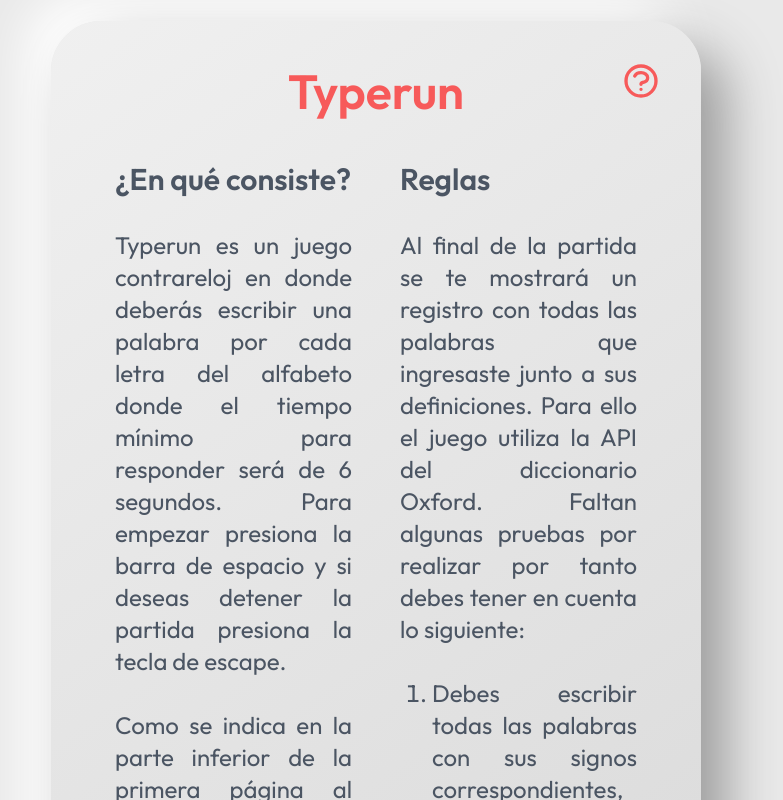
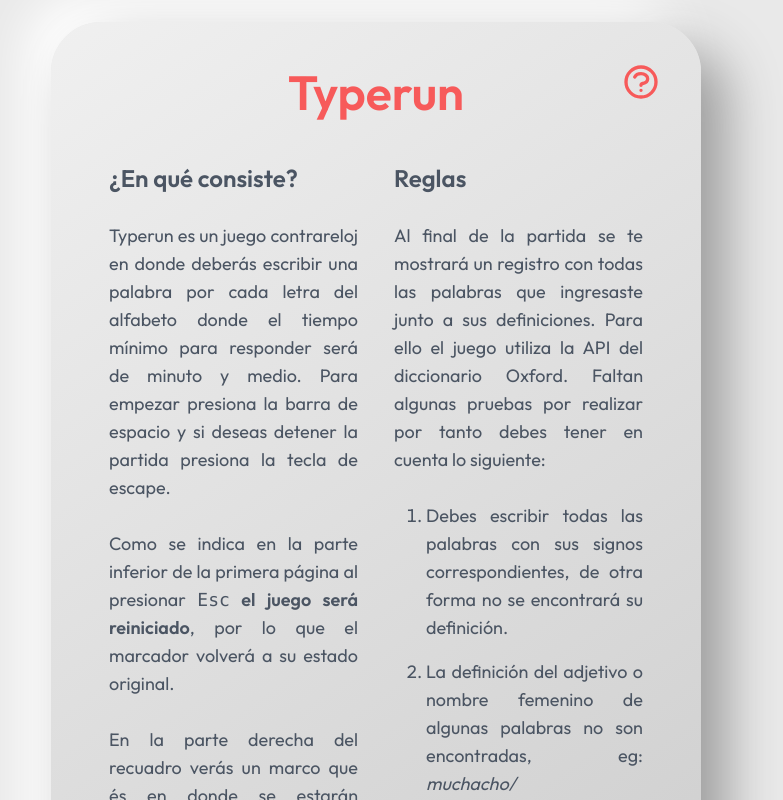
Before and after one commit to NewCastile/Typerun, a Next.js app: page /info in a window 1280 px wide. Shown: the whole page, without its empty margins (264-1047 px from the left). Built offline with nearby package versions, Linux system fonts and the light colour scheme.

Commit message:
Summarized game info

```diff
--- a/components/About.tsx
+++ b/components/About.tsx
@@ -2,39 +2,35 @@
 
 export default function About() {
 	return (
-		<div className='w-full animated fade-in fast flex flex-col justify-center items-center space-y-4 px-2 lg:px-10 text-2xl text-gray-600'>
+		<div className='w-full animated fade-in fast flex flex-col justify-center items-center space-y-4 px-2 lg:px-10 text-lg text-gray-600'>
 			<div className='w-full justify-center items-start my-5 mt-10 flex flex-col lg:flex-row space-y-10 lg:space-y-0'>
 				<section className='w-full min-w-[200px]'>
-					<h2 className='text-3xl'>
+					<h2 className='text-2xl'>
 						<strong>¿En qué consiste?</strong>
 					</h2>
 					<br />
 					<p>
 						Typerun es un juego contrareloj en donde deberás escribir una
 						palabra por cada letra del alfabeto donde el tiempo mínimo para
-						responder será de 6 segundos. Para empezar presiona la barra de
+						responder será de minuto y medio. Para empezar presiona la barra de
 						espacio y si deseas detener la partida presiona la tecla de escape.
 						<br />
 						<br />
 						Como se indica en la parte inferior de la primera página al
-						presionar <code>Escape</code>{" "}
+						presionar <code>Esc</code>{" "}
 						<strong>el juego será reiniciado</strong>, por lo que el marcador
 						volverá a su estado original.
 						<br />
 						<br />
-						Por defecto el orden del alfabeto es creciente, yendo de la A hasta
-						la Z. Más adelante se añadirán nuevas modalidades.
-						<br />
-						<br />
 						En la parte derecha del recuadro verás un marco que és en donde se
 						estarán acumulando las palabras que has introducido con la letra
-						correspondiente y el tiempo que tomó tu respuesta. Si demoras mas de
-						6 segundos pasaras a la siguiente letra y tu respuesta para la letra
-						del momento será <strong>&quot;Sin respuesta&quot;</strong>.
+						correspondiente y el tiempo que tomó tu respuesta. Si demoras más de
+						minuto y medio pasaras a la siguiente letra y tu respuesta para la letra
+						del momento quedará en fila como <strong>&quot;Sin respuesta&quot;</strong>.
 					</p>
 				</section>
 				<section className='w-full min-w-[250px]'>
-					<h2 className='text-3xl'>
+					<h2 className='text-2xl'>
 						<strong>Reglas</strong>
 					</h2>
 					<br />
@@ -71,14 +67,6 @@
 					</p>
 				</section>
 			</div>
-			<blockquote className='w-full lg:w-2/3'>
-				<p>
-					De sobrepasar dicho límite esto afectará a demás jugadores y al
-					desarrollador por tanto se pide discreción en el consumo. A futuro el
-					número de partidas será <strong>restringido</strong> por la misma
-					aplicación.
-				</p>
-			</blockquote>
 		</div>
 	)
 }
```
